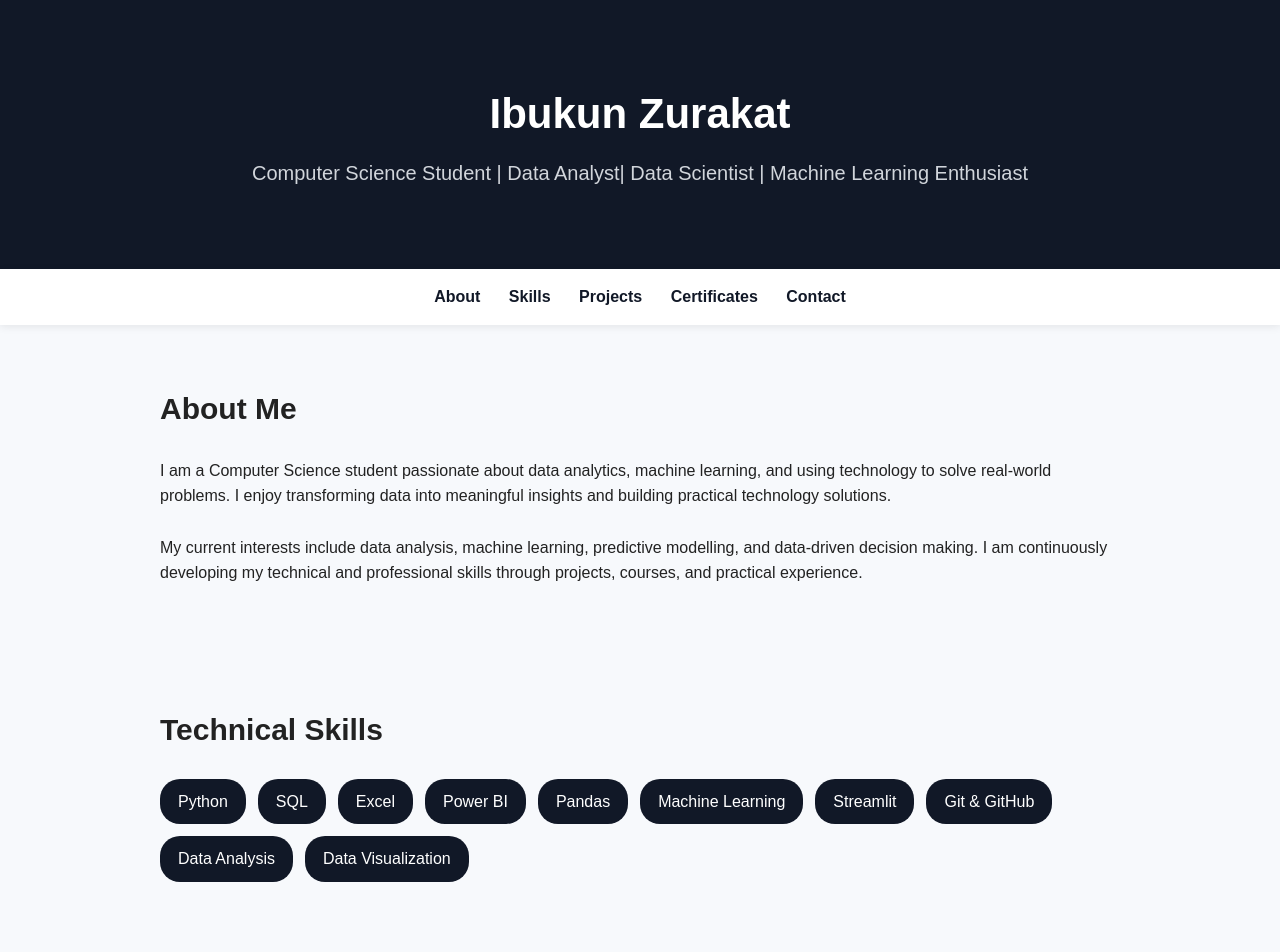
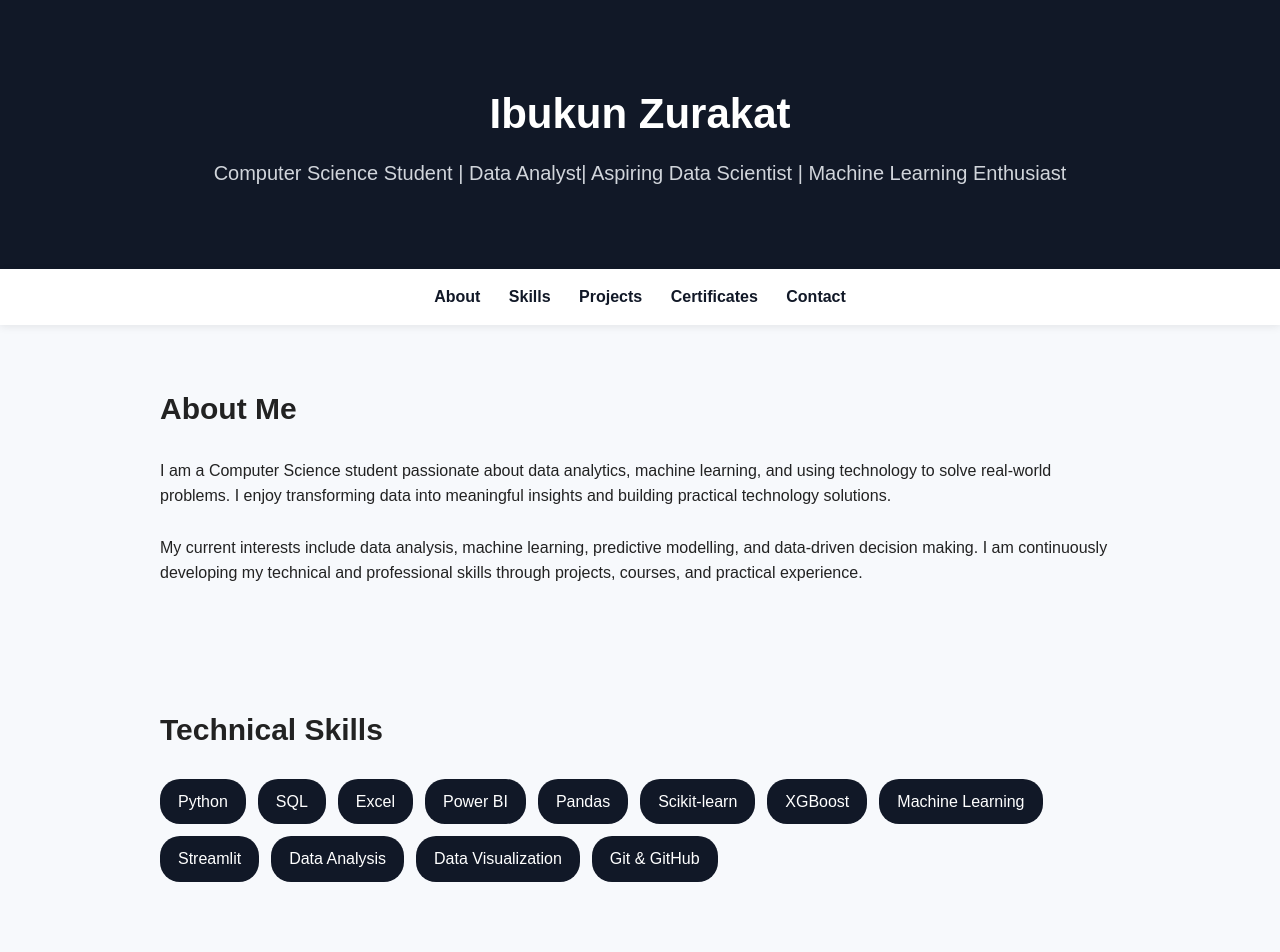
Before and after one commit to Zurakat-Ibukun/Portfolio, a plain HTML site: page index.html in a window 1280 px wide. Shown: the top 952 px of the page. Drawn offline with Linux system fonts and the light colour scheme.

Commit message:
Update index.html

```diff
--- a/index.html
+++ b/index.html
@@ -123,7 +123,7 @@
 
 <header>
     <h1>Ibukun Zurakat</h1>
-    <p>Computer Science Student | Data Analyst| Data Scientist | Machine Learning Enthusiast</p>
+    <p>Computer Science Student | Data Analyst| Aspiring Data Scientist | Machine Learning Enthusiast</p>
 </header>
 
 <nav>
@@ -163,11 +163,13 @@
     <span class="skill">Excel</span>
     <span class="skill">Power BI</span>
     <span class="skill">Pandas</span>
+    <span class="skill">Scikit-learn</span>
+    <span class="skill">XGBoost</span>
     <span class="skill">Machine Learning</span>
     <span class="skill">Streamlit</span>
-        <span class="skill">Git & GitHub</span>
     <span class="skill">Data Analysis</span>
     <span class="skill">Data Visualization</span>
+    <span class="skill">Git & GitHub</span>
   </div>
 </section>
 
```
Lines whose indentation alone changed are shown as unchanged.
